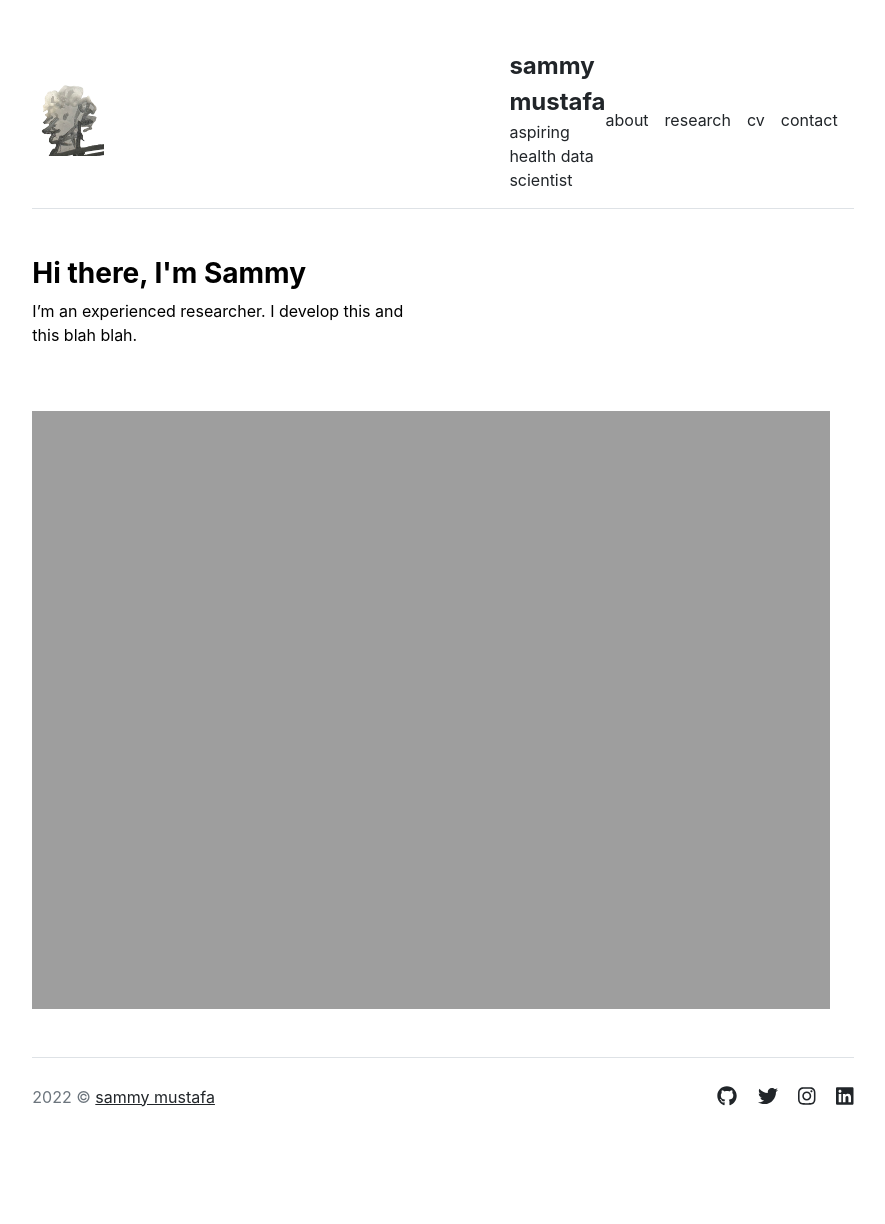
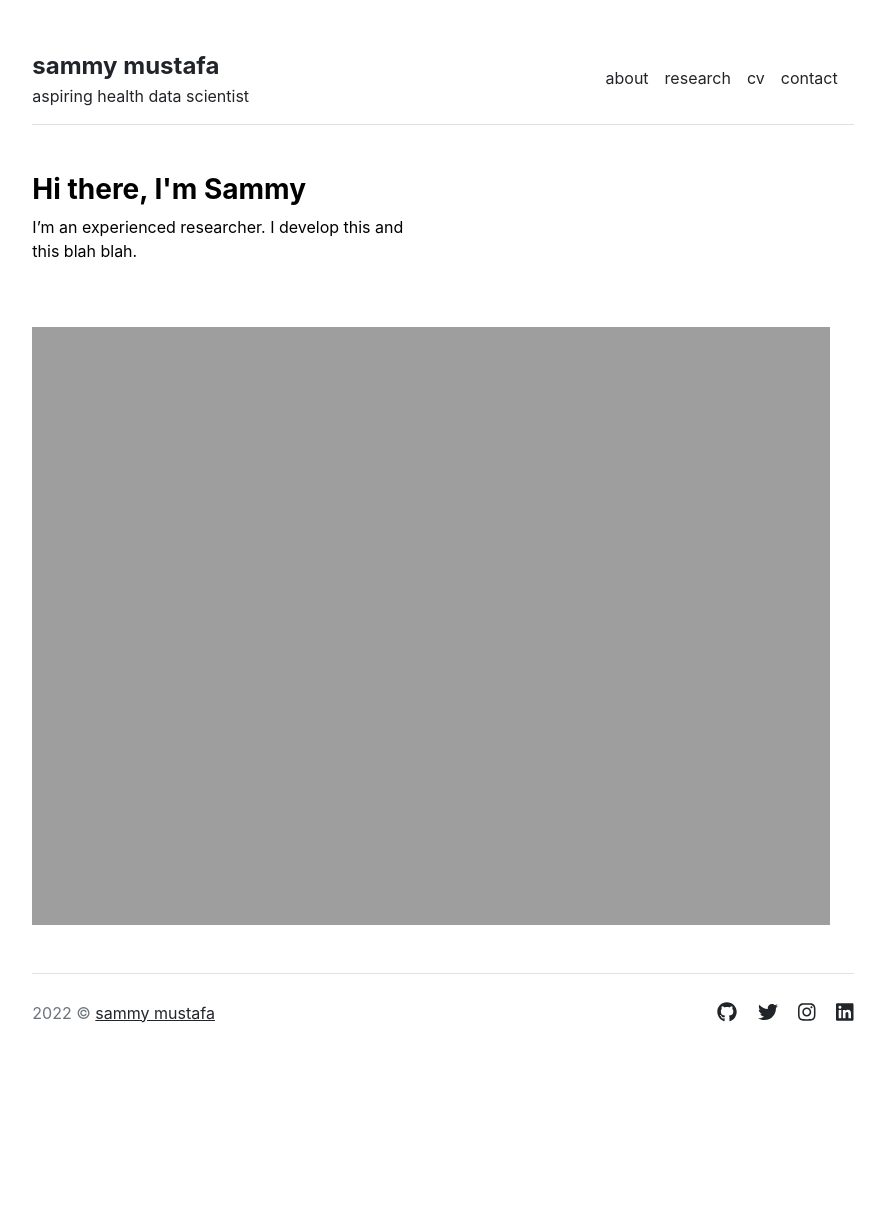
Before and after one commit to sammymustafa/sammymustafa.github.io, a Jekyll site: the page built from index.md, in a window 1280 px wide. Shown: the whole page, without its empty margins (197-1082 px from the left). Built offline with Jekyll 4.4.1, drawn with Linux system fonts in a browser that asks for light colours; after the commit the page ends 1140 px from its top, so only the background shows below that.

Commit message:
Update header.html

```diff
--- a/_includes/header.html
+++ b/_includes/header.html
@@ -1,7 +1,7 @@
 <header class="d-flex flex-column flex-md-row align-items-center pb-3 mb-5 border-bottom">
   <nav class="navbar navbar-expand-lg navbar-light">
       <a href="{{ site.github.url }}/" class="d-flex align-items-center">
-        <img src="assets/other_icon.png" width="15%">
+        <span<img src="assets/other_icon.png" width="15%"></span>
       </a>
   </nav>
   <div>
```
